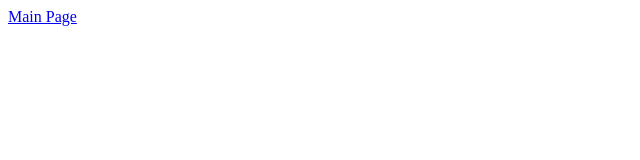
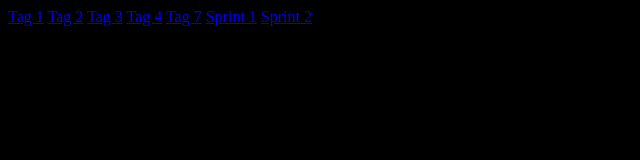
Before and after one commit to Nakatshima/Webdev, a plain HTML site: page Html-Geruest/index.html in a window 1280 px wide. Shown: the whole page, without its empty margins (0-640 px from the left). Drawn offline with Linux system fonts and the light colour scheme.

Commit message:
Update index.html

```diff
--- a/Html-Geruest/index.html
+++ b/Html-Geruest/index.html
@@ -1,3 +1,4 @@
+
 <!DOCTYPE html>
 <html lang="en">
 <head>
@@ -6,7 +7,19 @@
     <meta name="viewport" content="width=device-width, initial-scale=1.0">
     <title>Document</title>
 </head>
-<body>
-    <a href="/">Main Page</a>
+<body style="background-color: black;">
+
+
+<div class="flexbox">
+    <a href="/Html-Geruest/process/tag1/about.html">Tag 1</a>
+    <a href="/Html-Geruest/process/tag2/css-rules.html">Tag 2</a>
+    <a href="/Html-Geruest/process/tag3/otter.html">Tag 3</a>
+    <a href="/Html-Geruest/process/tag4/box.html">Tag 4</a>
+    <a href="/Html-Geruest/process/tag7/tag7main.html">Tag 7</a>
+    <a href="/Html-Geruest/process/sprint1neu/sprint2.html">Sprint 1</a>
+    <a href="/Html-Geruest/process/sprint2 27-03/sprint2flex.html">Sprint 2</a>
+</div>
+
+
 </body>
 </html>
```
